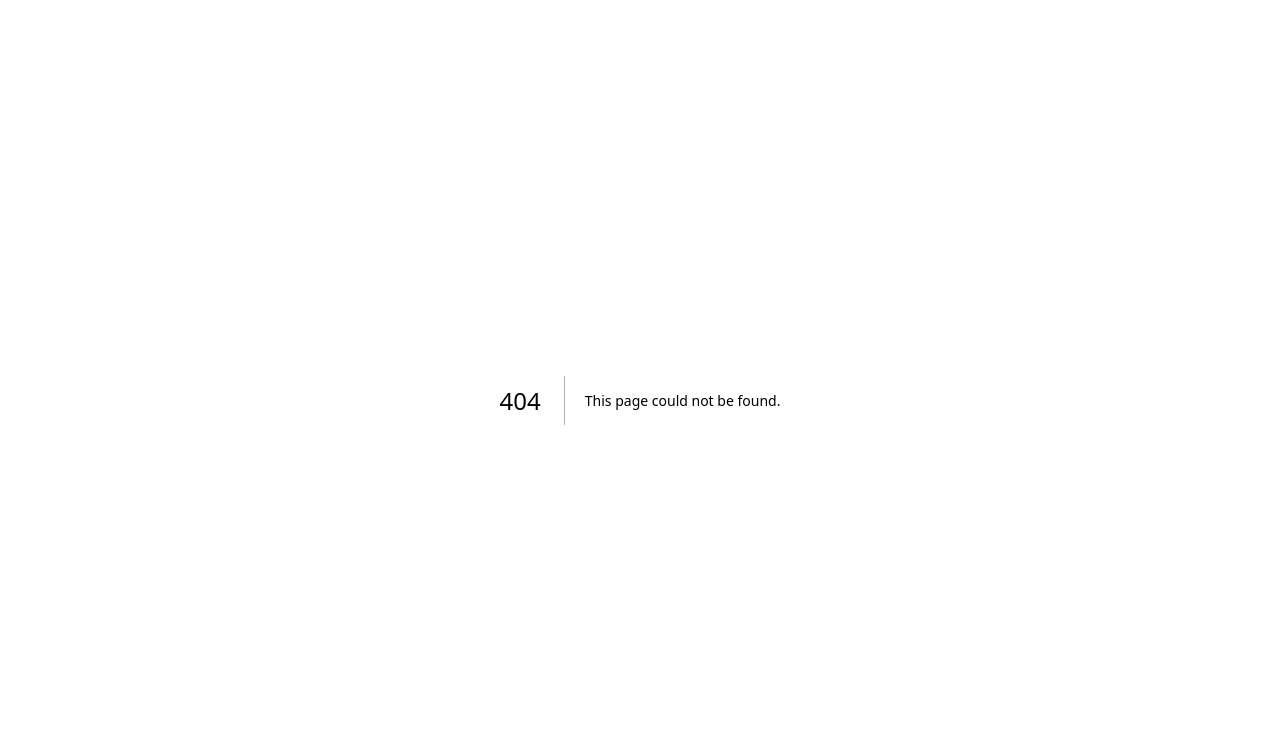
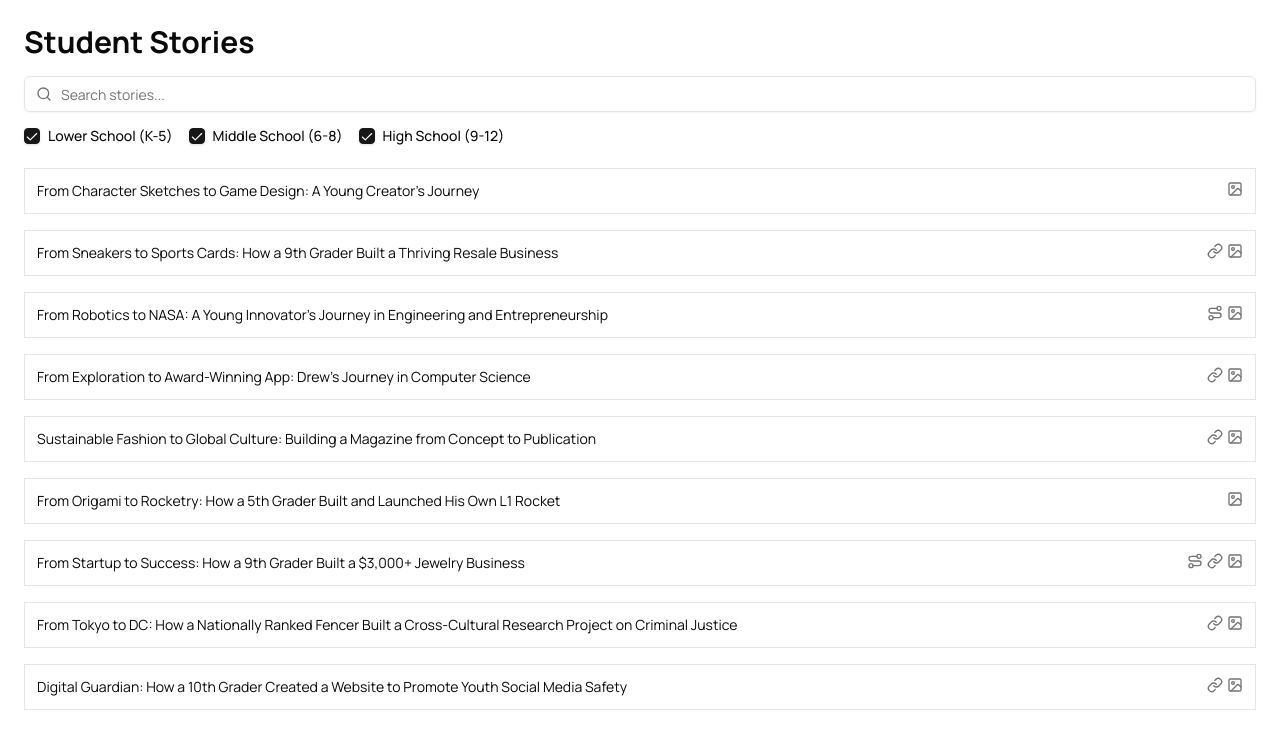
Before and after one commit to cabbachew/cc-stories, a Next.js app: page /consults in a window 1280 px wide. Before the commit this address had no page. Shown: the top 748 px of the page. Built offline with nearby package versions, Linux system fonts and the light colour scheme.

Commit message:
implement consults page to display enriched stories

```diff
--- /dev/null
+++ b/app/consults/page.tsx
@@ -0,0 +1,216 @@
+"use client";
+
+import Link from "next/link";
+import { Badge } from "@/components/ui/badge";
+import { useEffect, useState } from "react";
+import { StudentStoryProps } from "@/app/types/StudentStory";
+import { Route, Link as LinkIcon, Image, Search } from "lucide-react";
+import { Input } from "@/components/ui/input";
+import { Checkbox } from "@/components/ui/checkbox";
+
+interface SchoolLevel {
+  id: string;
+  label: string;
+  grades: number[];
+}
+
+const schoolLevels: SchoolLevel[] = [
+  { id: "lower", label: "Lower School (K-5)", grades: [0, 1, 2, 3, 4, 5] },
+  { id: "middle", label: "Middle School (6-8)", grades: [6, 7, 8] },
+  { id: "high", label: "High School (9-12)", grades: [9, 10, 11, 12] },
+];
+
+export default function ConsultsPage() {
+  const [studentStories, setStudentStories] = useState<StudentStoryProps[]>([]);
+  const [loading, setLoading] = useState(true);
+  const [error, setError] = useState<string | null>(null);
+  const [searchQuery, setSearchQuery] = useState("");
+  const [selectedLevels, setSelectedLevels] = useState<string[]>(
+    schoolLevels.map((level) => level.id)
+  );
+
+  useEffect(() => {
+    async function fetchStudentStories() {
+      try {
+        setLoading(true);
+        const response = await fetch("/api/studentStories");
+        if (!response.ok) {
+          throw new Error("Failed to fetch student stories");
+        }
+        const data = await response.json();
+        setStudentStories(data);
+        setLoading(false);
+      } catch (err) {
+        console.error("Error fetching student stories:", err);
+        setError("Failed to load student stories. Please try again later.");
+        setLoading(false);
+      }
+    }
+
+    fetchStudentStories();
+  }, []);
+
+  const filteredStories = studentStories.filter((story) => {
+    const searchLower = searchQuery.toLowerCase();
+    const matchesSearch =
+      story.headline.toLowerCase().includes(searchLower) ||
+      story.discipline.toLowerCase().includes(searchLower) ||
+      story.topic.toLowerCase().includes(searchLower) ||
+      story.studentName.toLowerCase().includes(searchLower) ||
+      story.mentorName.toLowerCase().includes(searchLower) ||
+      story.id.toLowerCase().includes(searchLower);
+
+    const studentGrade = story.studentGrade;
+    const matchesGrade = selectedLevels.some((levelId) => {
+      const level = schoolLevels.find((l) => l.id === levelId);
+      return level?.grades.includes(studentGrade);
+    });
+
+    return matchesSearch && matchesGrade && story.showGallery;
+  });
+
+  if (loading) {
+    return (
+      <div className="min-h-screen p-4 md:p-6 flex items-center justify-center">
+        <div className="text-center">
+          <p className="text-lg">Loading student stories...</p>
+        </div>
+      </div>
+    );
+  }
+
+  if (error) {
+    return (
+      <div className="min-h-screen p-4 md:p-6 flex items-center justify-center">
+        <div className="text-center">
+          <h1 className="text-2xl font-bold text-red-500">Error</h1>
+          <p className="mt-2">{error}</p>
+        </div>
+      </div>
+    );
+  }
+
+  return (
+    <div className="min-h-screen p-4 md:p-6">
+      <div className="mx-auto max-w-7xl space-y-6">
+        <div className="flex flex-col space-y-4">
+          <h1 className="text-2xl md:text-3xl font-bold">Student Stories</h1>
+          <div className="space-y-4">
+            <div className="relative">
+              <Search className="absolute left-3 top-1/2 transform -translate-y-1/2 h-4 w-4 text-muted-foreground" />
+              <Input
+                type="text"
+                placeholder="Search stories..."
+                value={searchQuery}
+                onChange={(e) => setSearchQuery(e.target.value)}
+                className="pl-9"
+              />
+            </div>
+            <div className="flex flex-wrap gap-4">
+              {schoolLevels.map((level) => (
+                <div key={level.id} className="flex items-center space-x-2">
+                  <Checkbox
+                    id={level.id}
+                    checked={selectedLevels.includes(level.id)}
+                    onCheckedChange={(checked) => {
+                      setSelectedLevels((prev) =>
+                        checked
+                          ? [...prev, level.id]
+                          : prev.filter((id) => id !== level.id)
+                      );
+                    }}
+                  />
+                  <label
+                    htmlFor={level.id}
+                    className="text-sm font-medium leading-none peer-disabled:cursor-not-allowed peer-disabled:opacity-70"
+                  >
+                    {level.label}
+                  </label>
+                </div>
+              ))}
+            </div>
+          </div>
+        </div>
+        <div className="space-y-4">
+          {filteredStories.length === 0 ? (
+            <p className="text-center text-muted-foreground py-8">
+              No stories found matching your search.
+            </p>
+          ) : (
+            filteredStories.map((story) => (
+              <div
+                key={story.id}
+                className="p-3 border hover:border-foreground/50 transition-all group"
+              >
+                <Link
+                  href={`/engagements/${story.id}`}
+                  className="block"
+                  target="_blank"
+                  rel="noopener noreferrer"
+                >
+                  <div className="flex flex-col sm:flex-row sm:items-start sm:justify-between gap-1">
+                    <div className="space-y-0 w-full">
+                      <div className="flex justify-between items-start">
+                        <p className="text-sm text-foreground">
+                          {story.headline}
+                        </p>
+                        <div className="flex items-center gap-1 text-muted-foreground ml-2">
+                          {story.showLearningPlan && (
+                            <Route
+                              className="h-4 w-4"
+                              aria-label="Learning plan available"
+                            />
+                          )}
+                          {story.showAssets && (
+                            <LinkIcon
+                              className="h-4 w-4"
+                              aria-label="Assets available"
+                            />
+                          )}
+                          {story.showGallery && (
+                            <Image
+                              className="h-4 w-4"
+                              aria-label="Gallery available"
+                            />
+                          )}
+                        </div>
+                      </div>
+
+                      <div className="h-0 overflow-hidden group-hover:h-auto transition-all duration-300 pt-0 group-hover:pt-1">
+                        <div className="text-sm flex items-center gap-2">
+                          <span className="text-muted-foreground">
+                            {story.studentName} • {story.mentorName}
+                          </span>
+                        </div>
+                        <div className="flex gap-2 mt-1">
+                          <Badge
+                            variant="secondary"
+                            className="text-[10px] sm:text-xs whitespace-nowrap w-fit"
+                          >
+                            {story.discipline}
+                          </Badge>
+                          <Badge
+                            variant="secondary"
+                            className="text-[10px] sm:text-xs whitespace-nowrap w-fit"
+                          >
+                            {story.topic}
+                          </Badge>
+                          <Badge
+                            variant="outline"
+                            className="text-[10px] sm:text-xs w-6 h-6 rounded-full flex items-center justify-center"
+                          >
+                            {story.studentGrade}
+                          </Badge>
+                        </div>
+                      </div>
+                    </div>
+                  </div>
+                </Link>
+              </div>
+            ))
+          )}
+        </div>
+      </div>
+    </div>
+  );
+}
```
